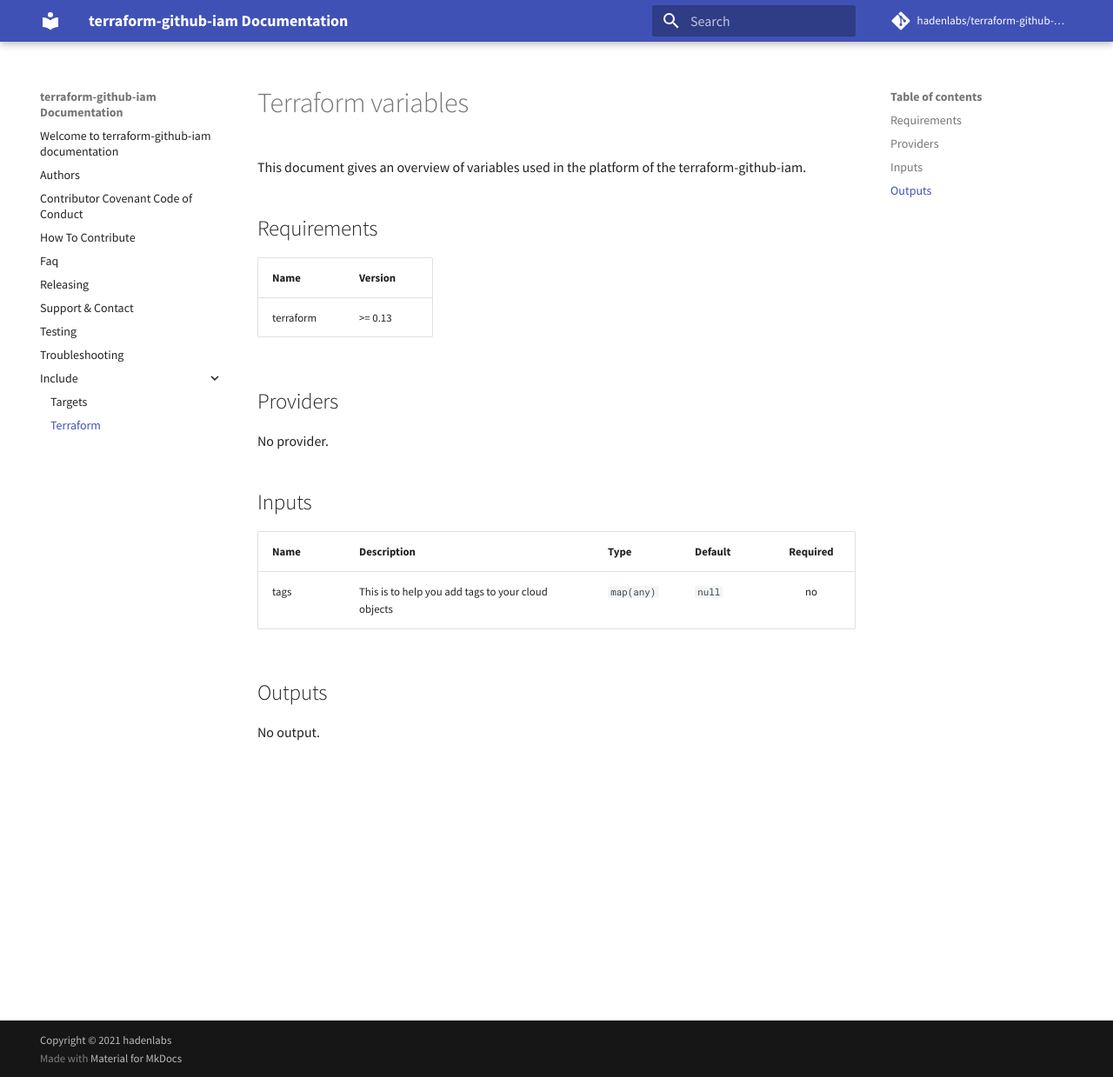
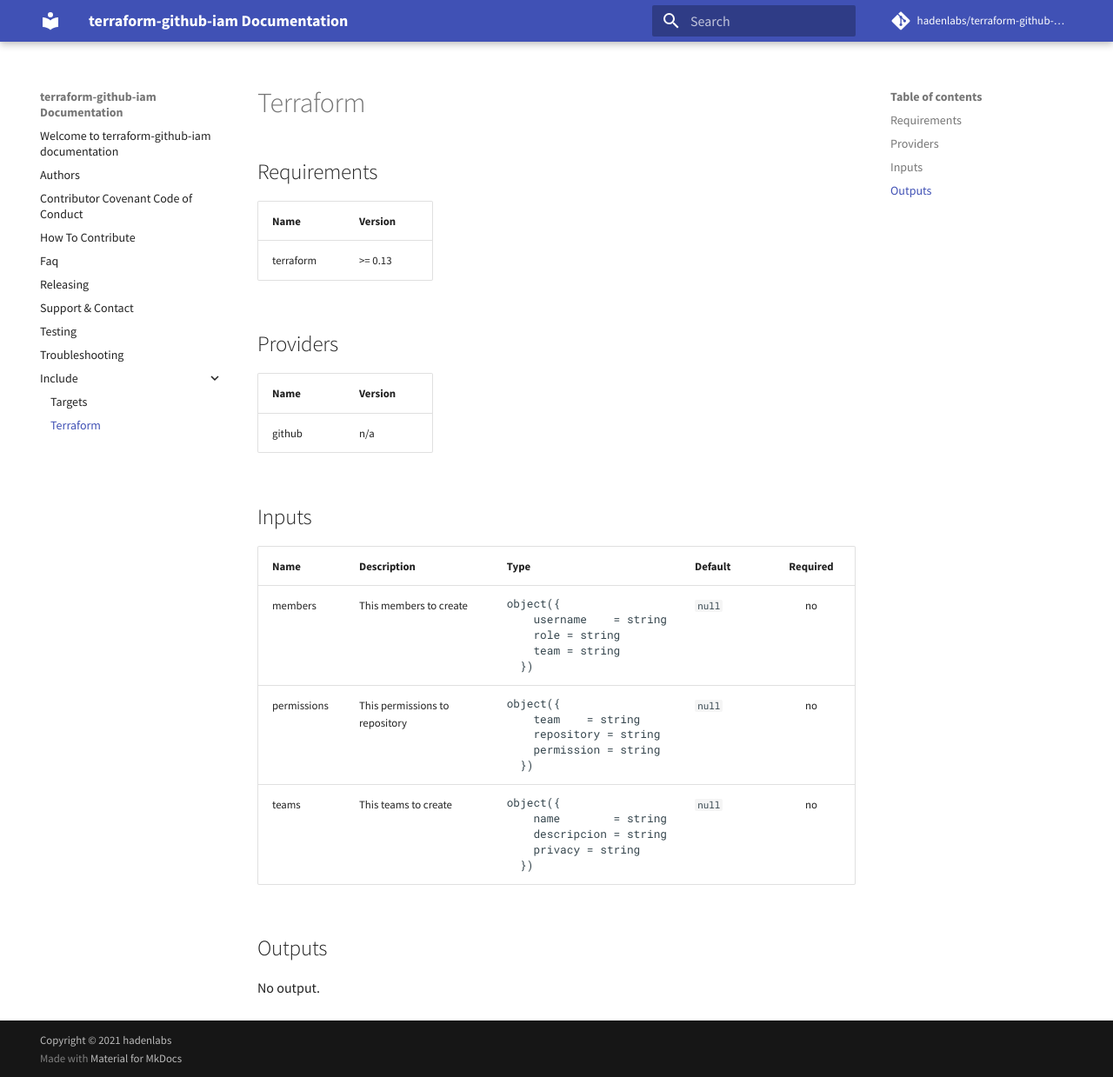
Before and after one commit to hadenlabs/terraform-github-iam, an MkDocs documentation site: the page built from docs/include/terraform.md, in a window 1280 px wide and 1239 px high. Shown: the whole window at 87% size. Built offline with MkDocs 1.6.1 and Material for MkDocs 9.7.7, drawn with Linux system fonts in a browser that asks for light colours; comment, search, counter and statistics services are not loaded.

Commit message:
build: generate docs vars for terraform (#5)

```diff
--- a/docs/include/terraform.md
+++ b/docs/include/terraform.md
@@ -1,6 +1,3 @@
-<!-- DO NOT EDIT. THIS FILE IS GENERATED BY THE MAKEFILE. -->
-# Terraform variables
-This document gives an overview of variables used in the platform of the terraform-github-iam.
 ## Requirements
 
 | Name | Version |
@@ -9,13 +6,17 @@ This document gives an overview of variables used in the platform of the terrafo
 
 ## Providers
 
-No provider.
+| Name | Version |
+|------|---------|
+| github | n/a |
 
 ## Inputs
 
 | Name | Description | Type | Default | Required |
 |------|-------------|------|---------|:--------:|
-| tags | This is to help you add tags to your cloud objects | `map(any)` | `null` | no |
+| members | This members to create | <pre>object({<br>    username    = string<br>    role = string<br>    team = string<br>  })</pre> | `null` | no |
+| permissions | This permissions to repository | <pre>object({<br>    team    = string<br>    repository = string<br>    permission = string<br>  })</pre> | `null` | no |
+| teams | This teams to create | <pre>object({<br>    name        = string<br>    descripcion = string<br>    privacy = string<br>  })</pre> | `null` | no |
 
 ## Outputs
 
```
